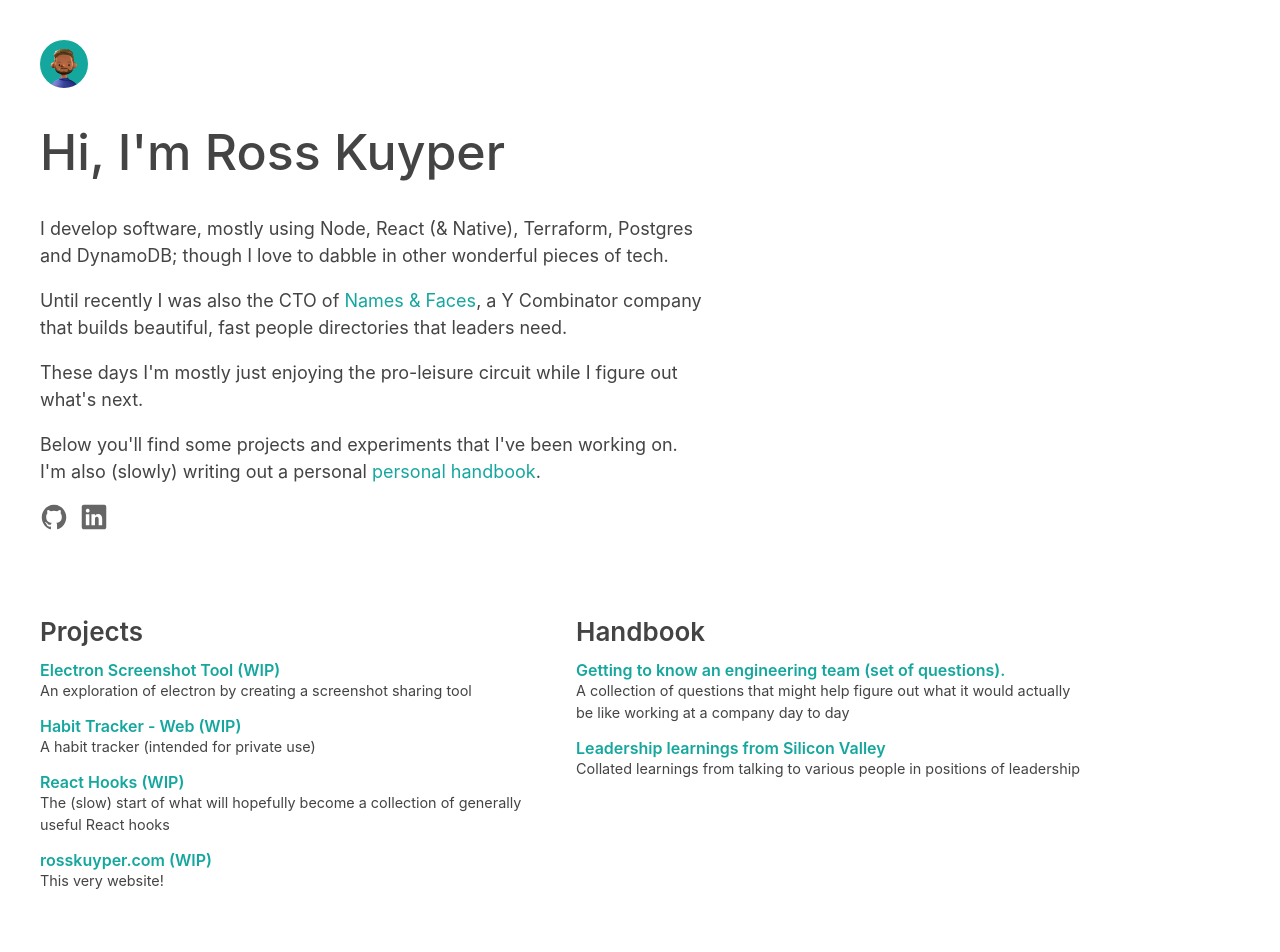
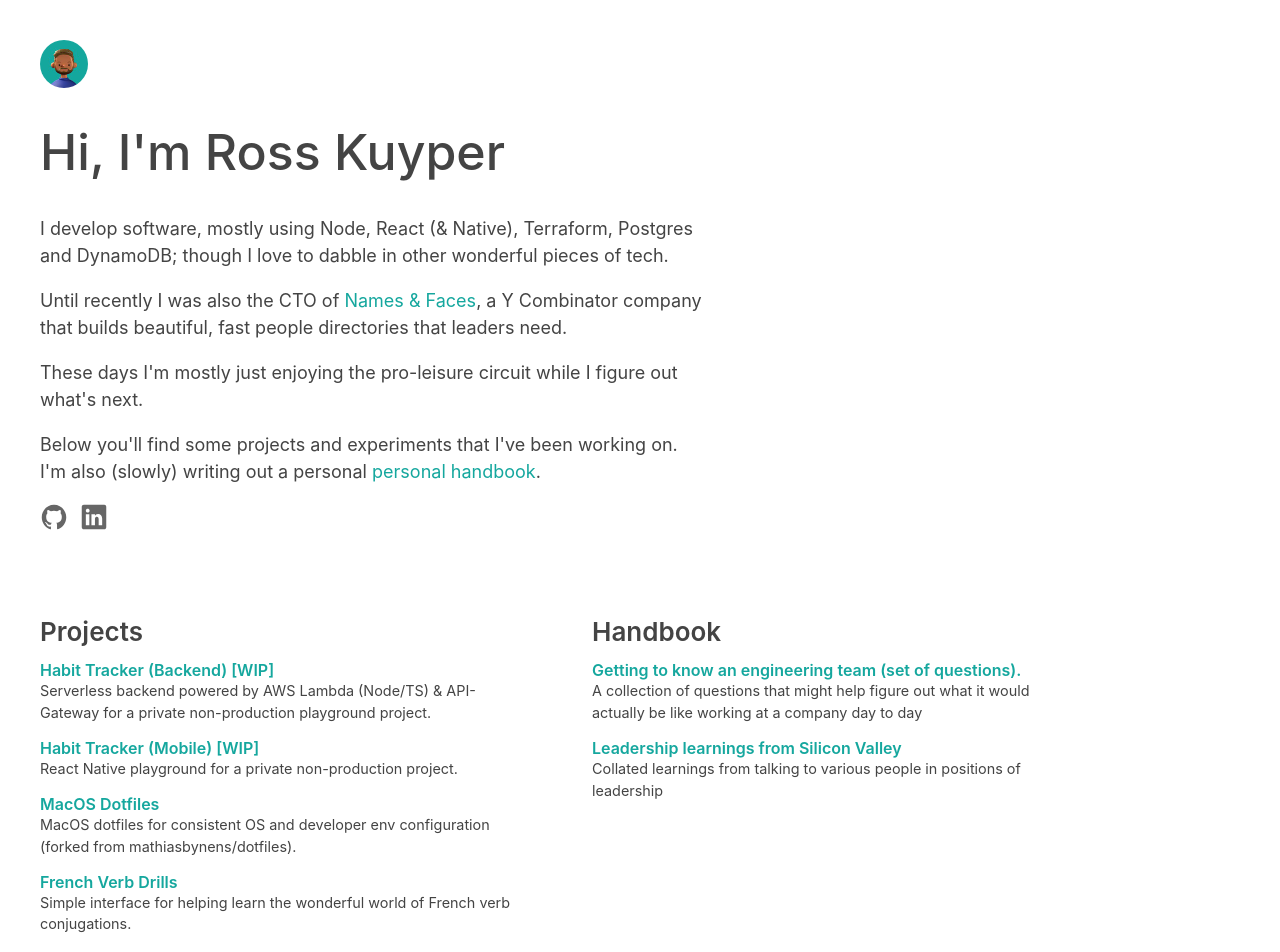
Before and after one commit to rosskuyper/rosskuyper.com, a Next.js app: page / in a window 1280 px wide. Shown: the top 952 px of the page. Built offline with nearby package versions, Linux system fonts and the light colour scheme.

Commit message:
Projects and Handbook item updates

```diff
--- a/src/sections/home/WorkSections/WorkSections.module.css
+++ b/src/sections/home/WorkSections/WorkSections.module.css
@@ -8,8 +8,8 @@
 }
 
 .workSections > div {
-  width: 48%; /* fallback */
-  width: calc(50% - 1rem);
+  width: 46%; /* fallback */
+  width: calc(50% - 2rem);
   margin-block-end: 1.875rem;
 }
 
--- a/src/sections/home/WorkSections/WorkSections.tsx
+++ b/src/sections/home/WorkSections/WorkSections.tsx
@@ -7,20 +7,28 @@ const ProjectProjects = () => (
   <div>
     <Heading variant="h3">Projects</Heading>
 
-    <Project heading="Electron Screenshot Tool (WIP)" href="https://github.com/rosskuyper/scr">
-      An exploration of electron by creating a screenshot sharing tool
+    <Project heading="Habit Tracker (Backend) [WIP]" href="https://github.com/rosskuyper/habit-api">
+      Serverless backend powered by AWS Lambda (Node/TS) &amp; API-Gateway for a private
+      non-production playground project.
     </Project>
 
-    <Project heading="Habit Tracker - Web (WIP)" href="https://github.com/rosskuyper/habit-web">
-      A habit tracker (intended for private use)
+    <Project
+      heading="Habit Tracker (Mobile) [WIP]"
+      href="https://github.com/rosskuyper/habit-mobile"
+    >
+      React Native playground for a private non-production project.
     </Project>
 
-    <Project heading="React Hooks (WIP)" href="https://github.com/rosskuyper/react-hooks">
-      The (slow) start of what will hopefully become a collection of generally useful React hooks
+    <Project heading="MacOS Dotfiles" href="https://github.com/rosskuyper/dotfiles">
+      MacOS dotfiles for consistent OS and developer env configuration (forked from
+      mathiasbynens/dotfiles).
     </Project>
 
-    <Project heading="rosskuyper.com (WIP)" href="https://github.com/rosskuyper/rosskuyper.com">
-      This very website!
+    <Project
+      heading="French Verb Drills"
+      href="https://github.com/rosskuyper/francais-rosskuyper-com"
+    >
+      Simple interface for helping learn the wonderful world of French verb conjugations.
     </Project>
   </div>
 )
@@ -78,7 +86,7 @@ const HandbookProjects = () => (
 
     <Project
       heading="Getting to know an engineering team (set of questions)."
-      href="https://handbook.rosskuyper.com/"
+      href="https://handbook.rosskuyper.com/leadership/getting-to-know-a-team/"
     >
       A collection of questions that might help figure out what it would actually be like working at
       a company day to day
@@ -86,7 +94,7 @@ const HandbookProjects = () => (
 
     <Project
       heading="Leadership learnings from Silicon Valley"
-      href="https://handbook.rosskuyper.com/"
+      href="https://handbook.rosskuyper.com/leadership/lessons-from-silicon-valley-leadership/"
     >
       Collated learnings from talking to various people in positions of leadership
     </Project>
```
